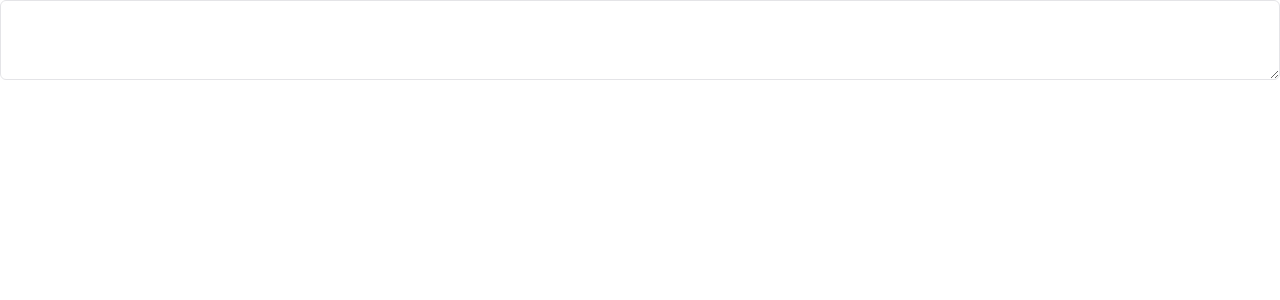
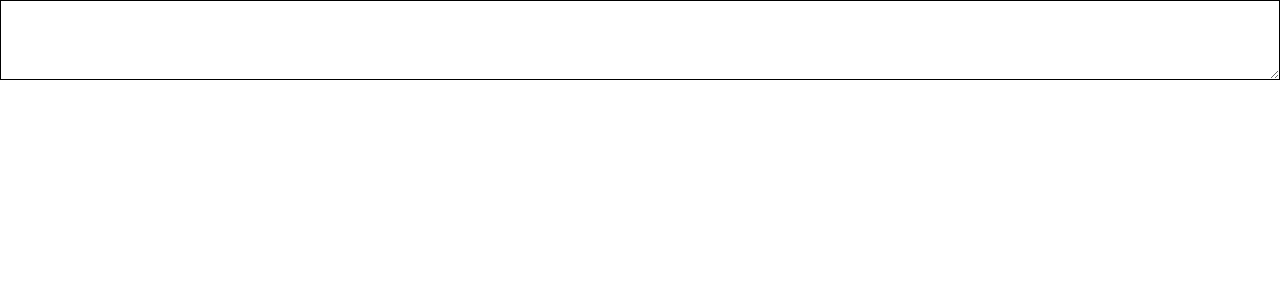
Before and after one commit to Spartan145/ReactAndTypeScrip10Projects, a React (Vite) app in the folder tip_calculator/: page / in a window 1280 px wide. Shown: the top 300 px of the page. Built offline with nearby package versions, Linux system fonts and the light colour scheme.

Commit message:
Removed default vite CSS

```diff
--- a/tip_calculator/src/index.css
+++ b/tip_calculator/src/index.css
@@ -1,76 +1,3 @@
 @tailwind base;
-  @tailwind components;
-  @tailwind utilities;
-
-  @layer base {
-    :root {
-      --background: 0 0% 100%;
-      --foreground: 240 10% 3.9%;
-
-      --card: 0 0% 100%;
-      --card-foreground: 240 10% 3.9%;
-
-      --popover: 0 0% 100%;
-      --popover-foreground: 240 10% 3.9%;
-
-      --primary: 240 5.9% 10%;
-      --primary-foreground: 0 0% 98%;
-
-      --secondary: 240 4.8% 95.9%;
-      --secondary-foreground: 240 5.9% 10%;
-
-      --muted: 240 4.8% 95.9%;
-      --muted-foreground: 240 3.8% 46.1%;
-
-      --accent: 240 4.8% 95.9%;
-      --accent-foreground: 240 5.9% 10%;
-
-      --destructive: 0 84.2% 60.2%;
-      --destructive-foreground: 0 0% 98%;
-
-      --border: 240 5.9% 90%;
-      --input: 240 5.9% 90%;
-      --ring: 240 10% 3.9%;
-
-      --radius: 0.5rem;
-    }
-
-    .dark {
-      --background: 240 10% 3.9%;
-      --foreground: 0 0% 98%;
-
-      --card: 240 10% 3.9%;
-      --card-foreground: 0 0% 98%;
-
-      --popover: 240 10% 3.9%;
-      --popover-foreground: 0 0% 98%;
-
-      --primary: 0 0% 98%;
-      --primary-foreground: 240 5.9% 10%;
-
-      --secondary: 240 3.7% 15.9%;
-      --secondary-foreground: 0 0% 98%;
-
-      --muted: 240 3.7% 15.9%;
-      --muted-foreground: 240 5% 64.9%;
-
-      --accent: 240 3.7% 15.9%;
-      --accent-foreground: 0 0% 98%;
-
-      --destructive: 0 62.8% 30.6%;
-      --destructive-foreground: 0 0% 98%;
-
-      --border: 240 3.7% 15.9%;
-      --input: 240 3.7% 15.9%;
-      --ring: 240 4.9% 83.9%;
-    }
-  }
-
-  @layer base {
-    * {
-      @apply border-border;
-    }
-    body {
-      @apply bg-background text-foreground;
-    }
-  }
+@tailwind components;
+@tailwind utilities;
```
